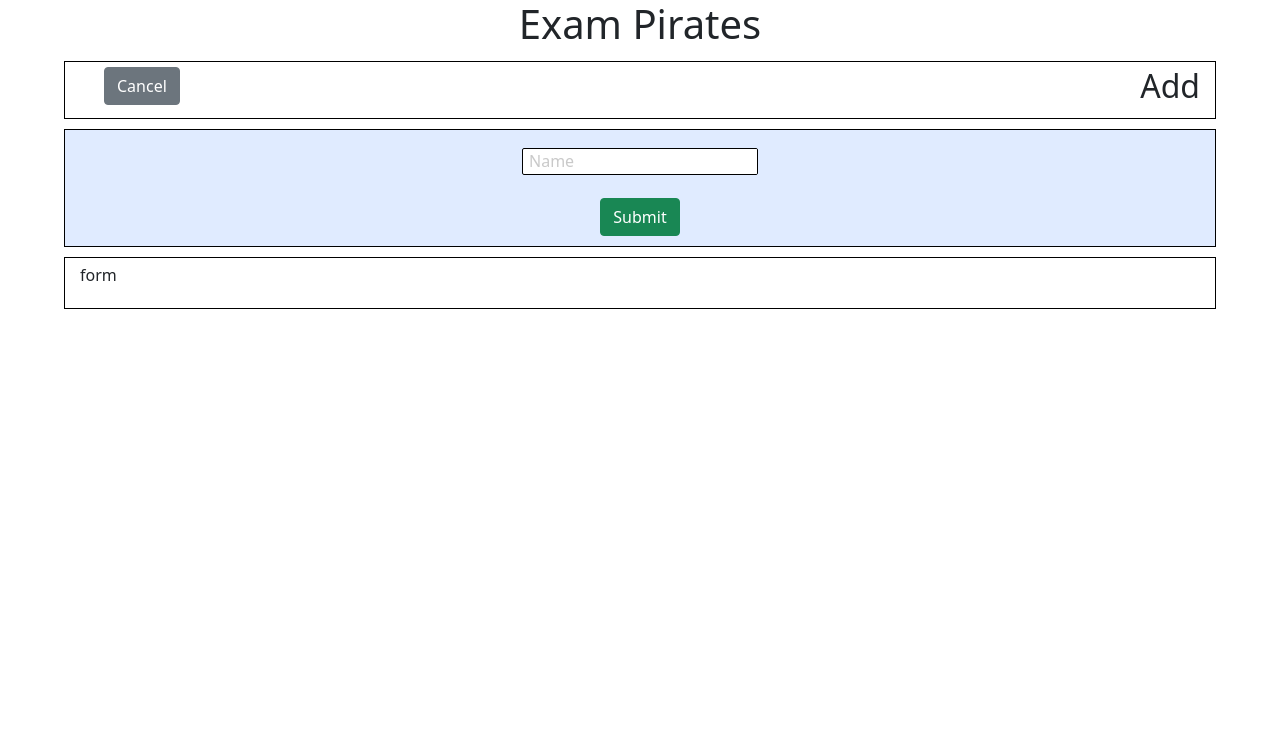
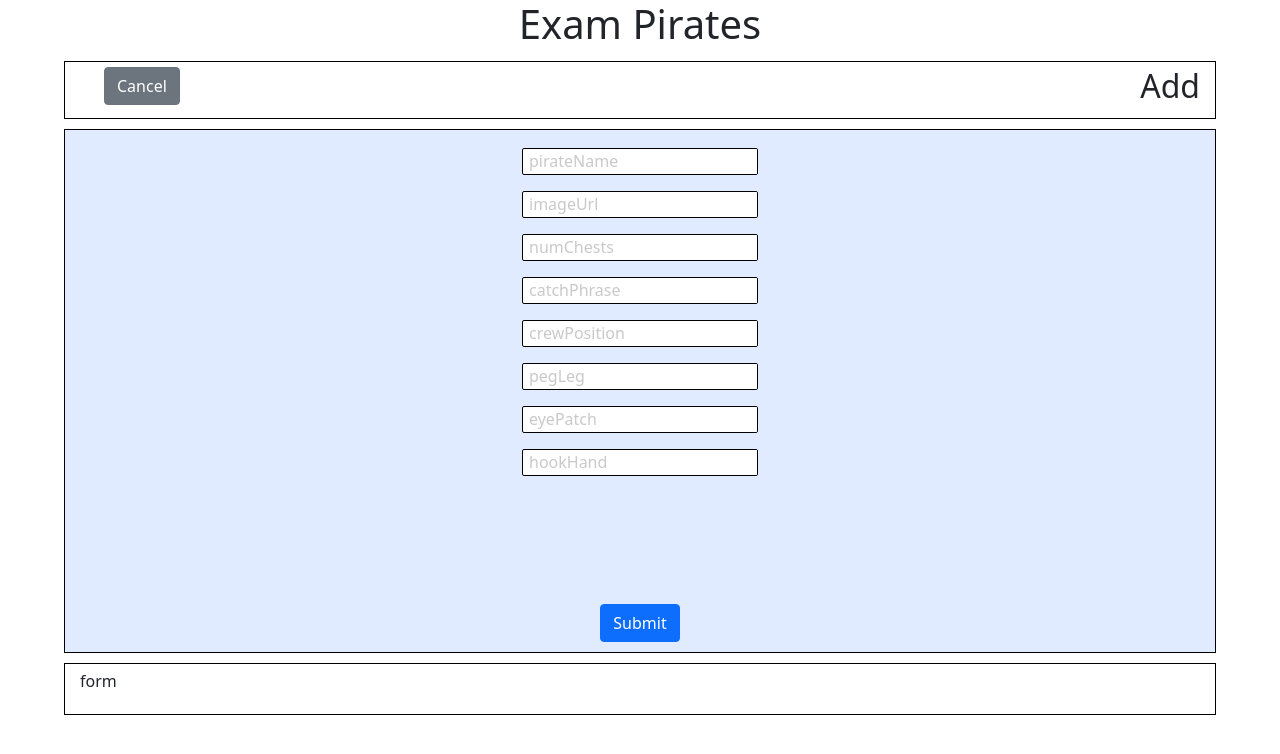
Before and after one commit to niembro64/exam, a React (Create React App) app in the folder client/: page /add in a window 1280 px wide. Shown: the top 754 px of the page. Built offline with nearby package versions, Linux system fonts and the light colour scheme.

Commit message:
add to db working

```diff
--- a/client/src/views/Add.jsx
+++ b/client/src/views/Add.jsx
@@ -15,7 +15,14 @@ const Edit = (props) => {
 
   // });
   const [form, setForm] = useState({
-    name: "",
+    pirateName: "",
+    imageUrl: "",
+    numChests: "",
+    catchPhrase: "",
+    crewPosition: "",
+    pegLeg: "",
+    eyePatch: "",
+    hookHand: "",
   });
   const [error, setError] = useState({ name: {} });
 
@@ -26,7 +33,7 @@ const Edit = (props) => {
     event.preventDefault();
 
     axios
-      .post("http://localhost:9000/api/author/create", form)
+      .post("http://localhost:9000/api/pirate/create", form)
       .then((res) => {
         console.log(res.data);
         history.push(`/`);
@@ -117,24 +124,167 @@ const Edit = (props) => {
 
       <form onSubmit={onSubmitHandler} className="box3">
         <div id="floatContainer" className="float-container">
-          <label style={{ position: "absolute", zIndex: 1 }} htmlFor="name">
-            Name
+          <label
+            style={{ position: "absolute", zIndex: 1 }}
+            htmlFor="pirateName"
+          >
+            pirateName
           </label>
           <input
             style={{ position: "relative", zIndex: 2 }}
             autoFocus="autofocus"
             id="floatField"
             type="text"
-            name="name"
-            value={form.name}
+            name="pirateName"
             onChange={onChangeHandler}
 
             // placeholder=""
             // default="asdf"
           />
         </div>
-        <span className="alert-danger">{error.name && error.name.message}</span>
-        <input type="submit" className="btn btn-success mx-4" />
+        <div id="floatContainer" className="float-container">
+          <label
+            style={{ position: "absolute", zIndex: 1 }}
+            htmlFor="imageUrl"
+          >
+            imageUrl
+          </label>
+          <input
+            style={{ position: "relative", zIndex: 2 }}
+            autoFocus="autofocus"
+            id="floatField"
+            type="text"
+            name="imageUrl"
+            onChange={onChangeHandler}
+
+            // placeholder=""
+            // default="asdf"
+          />
+        </div>
+        <div id="floatContainer" className="float-container">
+          <label
+            style={{ position: "absolute", zIndex: 1 }}
+            htmlFor="numChests"
+          >
+            numChests
+          </label>
+          <input
+            style={{ position: "relative", zIndex: 2 }}
+            autoFocus="autofocus"
+            id="floatField"
+            type="text"
+            name="numChests"
+            onChange={onChangeHandler}
+
+            // placeholder=""
+            // default="asdf"
+          />
+        </div>
+        <div id="floatContainer" className="float-container">
+          <label
+            style={{ position: "absolute", zIndex: 1 }}
+            htmlFor="catchPhrase"
+          >
+            catchPhrase
+          </label>
+          <input
+            style={{ position: "relative", zIndex: 2 }}
+            autoFocus="autofocus"
+            id="floatField"
+            type="text"
+            name="catchPhrase"
+            onChange={onChangeHandler}
+
+            // placeholder=""
+            // default="asdf"
+          />
+        </div>
+        <div id="floatContainer" className="float-container">
+          <label
+            style={{ position: "absolute", zIndex: 1 }}
+            htmlFor="crewPosition"
+          >
+            crewPosition
+          </label>
+          <input
+            style={{ position: "relative", zIndex: 2 }}
+            autoFocus="autofocus"
+            id="floatField"
+            type="text"
+            name="crewPosition"
+            onChange={onChangeHandler}
+
+            // placeholder=""
+            // default="asdf"
+          />
+        </div>
+        <div id="floatContainer" className="float-container">
+          <label
+            style={{ position: "absolute", zIndex: 1 }}
+            htmlFor="pegLeg"
+          >
+            pegLeg
+          </label>
+          <input
+            style={{ position: "relative", zIndex: 2 }}
+            autoFocus="autofocus"
+            id="floatField"
+            type="text"
+            name="pegLeg"
+            onChange={onChangeHandler}
+
+            // placeholder=""
+            // default="asdf"
+          />
+        </div>
+        <div id="floatContainer" className="float-container">
+          <label
+            style={{ position: "absolute", zIndex: 1 }}
+            htmlFor="eyePatch"
+          >
+            eyePatch
+          </label>
+          <input
+            style={{ position: "relative", zIndex: 2 }}
+            autoFocus="autofocus"
+            id="floatField"
+            type="text"
+            name="eyePatch"
+            onChange={onChangeHandler}
+
+            // placeholder=""
+            // default="asdf"
+          />
+        </div>
+        <div id="floatContainer" className="float-container">
+          <label
+            style={{ position: "absolute", zIndex: 1 }}
+            htmlFor="hookHand"
+          >
+            hookHand
+          </label>
+          <input
+            style={{ position: "relative", zIndex: 2 }}
+            autoFocus="autofocus"
+            id="floatField"
+            type="text"
+            name="hookHand"
+            onChange={onChangeHandler}
+
+            // placeholder=""
+            // default="asdf"
+          />
+        </div>
+        <span className="alert-danger">{ error.pirateName && error.pirateName.message}</span>
+        <span className="alert-danger">{ error.imageUrl && error.imageUrl.message}</span>
+        <span className="alert-danger">{ error.numChests && error.numChests.message}</span>
+        <span className="alert-danger">{ error.catchPhrase && error.catchPhrase.message}</span>
+        <span className="alert-danger">{ error.crewPosition && error.crewPosition.message}</span>
+        <span className="alert-danger">{ error.pegLeg && error.pegLeg.message}</span>
+        <span className="alert-danger">{ error.eyePatch && error.eyePatch.message}</span>
+        <span className="alert-danger">{ error.hookHand && error.hookHand.message}</span>
+
+        <input type="submit" className="btn btn-primary mx-4" />
       </form>
       <div className="box">
         <p>form</p>
```
